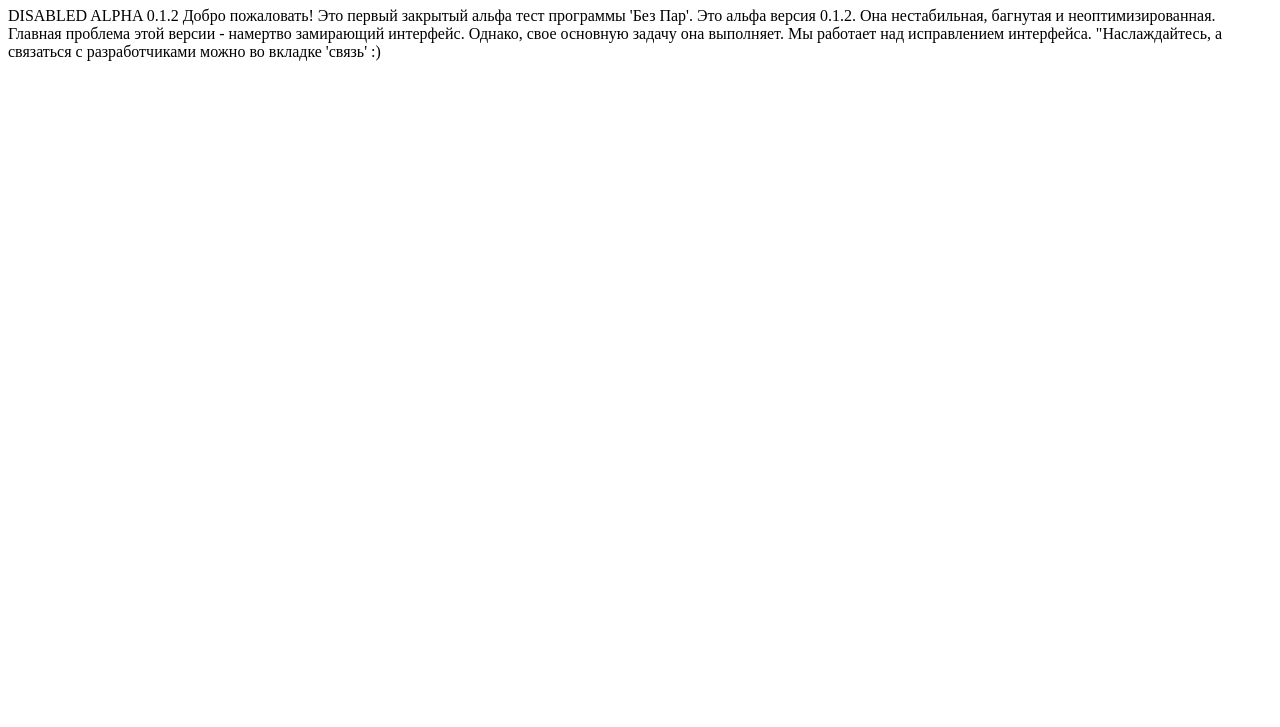
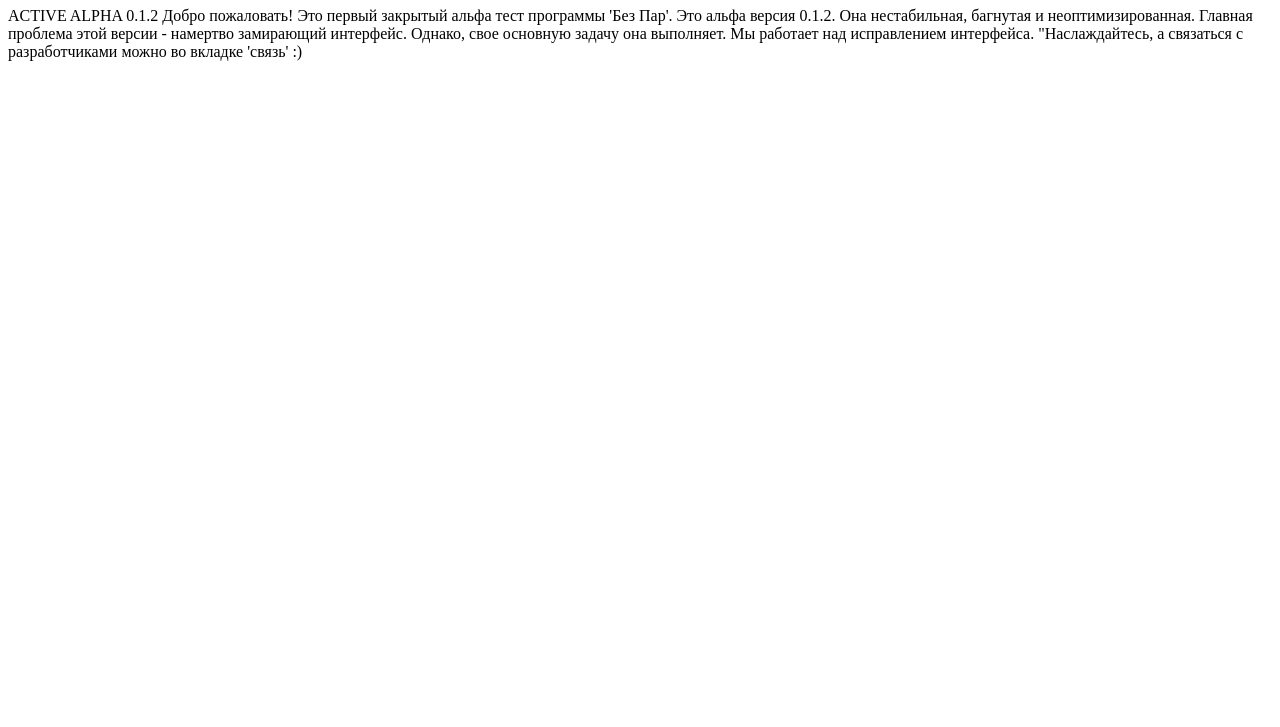
Before and after one commit to syjoosy/AutoListenerOnline, a plain HTML site: page index.html in a window 1280 px wide. Shown: the part 73-800 px from the top of the page. Drawn offline with Linux system fonts and the light colour scheme.

Commit message:
Add files via upload

```diff
--- a/index.html
+++ b/index.html
@@ -5,7 +5,7 @@
 </head>
 <body>
 	<h1>ACTIVE</h1>
-	<activation>DISABLED</activation>
+	<activation>ACTIVE</activation>
 	<beta>ALPHA</beta>
 	<version>0.1.2</version>
 	<message>Добро пожаловать! Это первый закрытый альфа тест программы 'Без Пар'. Это альфа версия 0.1.2. Она нестабильная, багнутая и неоптимизированная. Главная проблема этой версии - намертво замирающий интерфейс. Однако, свое основную задачу она выполняет. Мы работает над исправлением интерфейса. "Наслаждайтесь, а связаться с разработчиками можно во вкладке 'связь' :)</message>
```
